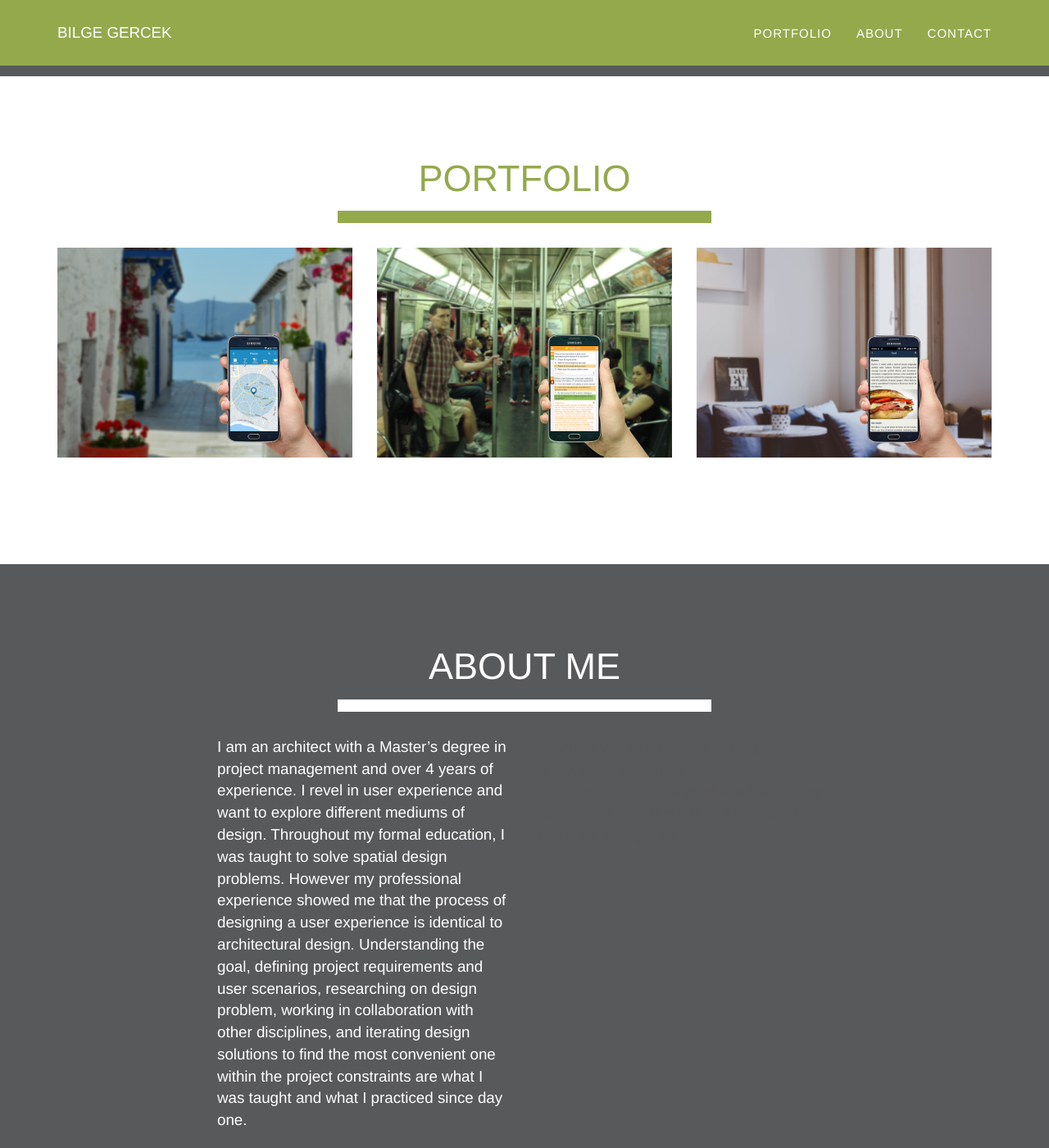
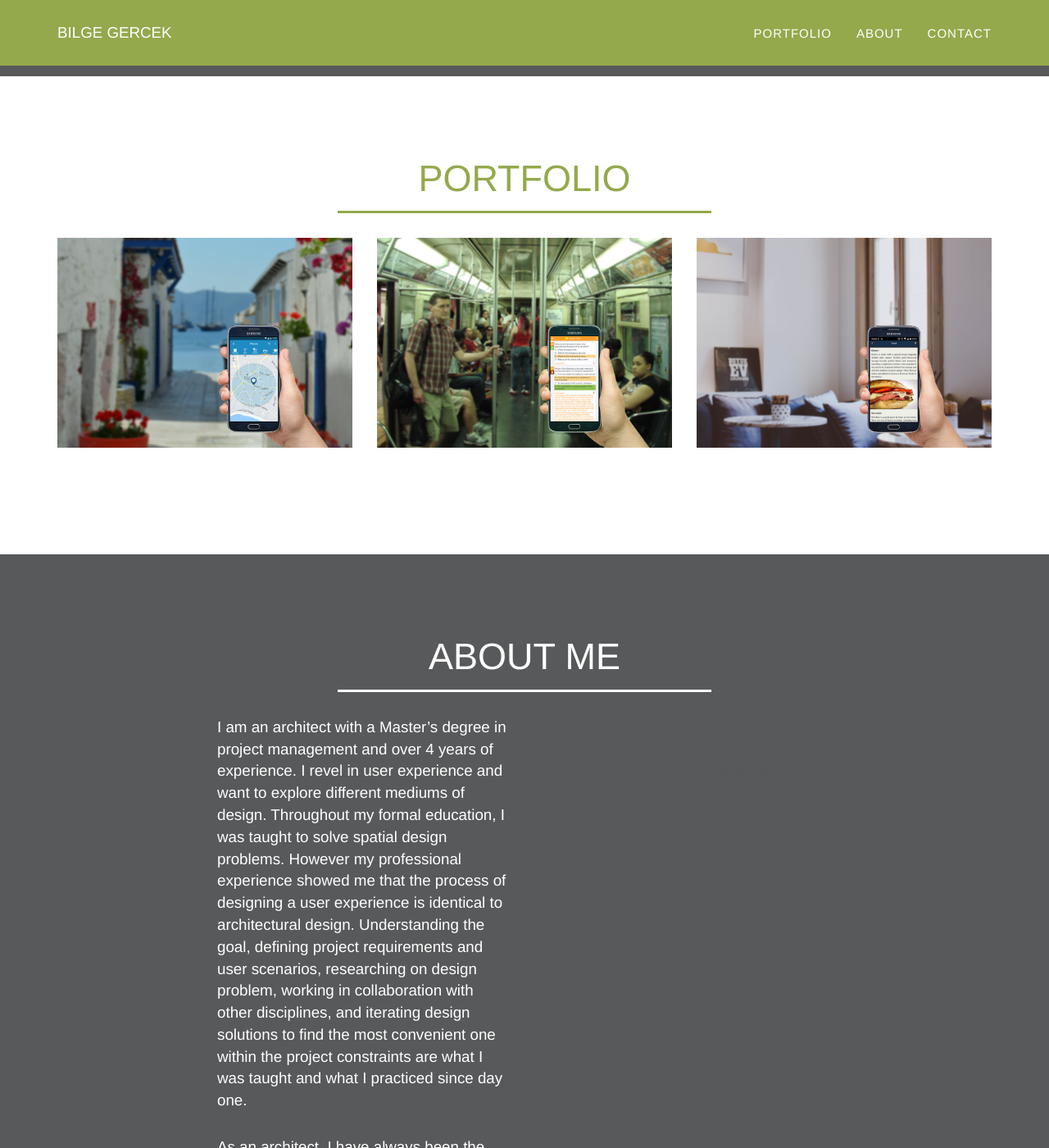
Before and after one commit to bilgegercek/bilgegercek.github.io, a Jekyll site: the page built from index.html, in a window 1280 px wide and 1400 px high, scrolled down 660 px. Shown: the whole window at 82% size. Built offline with Jekyll 4.4.1, drawn with Linux system fonts in a browser that asks for light colours.

Commit message:
Update main.css

```diff
--- a/_includes/css/main.css
+++ b/_includes/css/main.css
@@ -98,7 +98,7 @@ hr.thin-line-categories{
     display: block;
     margin-left: 30%;
     margin-right: 30%;
-    border-top: solid 15px;
+    border-top: solid 3px;
  }
 
 hr.thin-line-modals{
```
